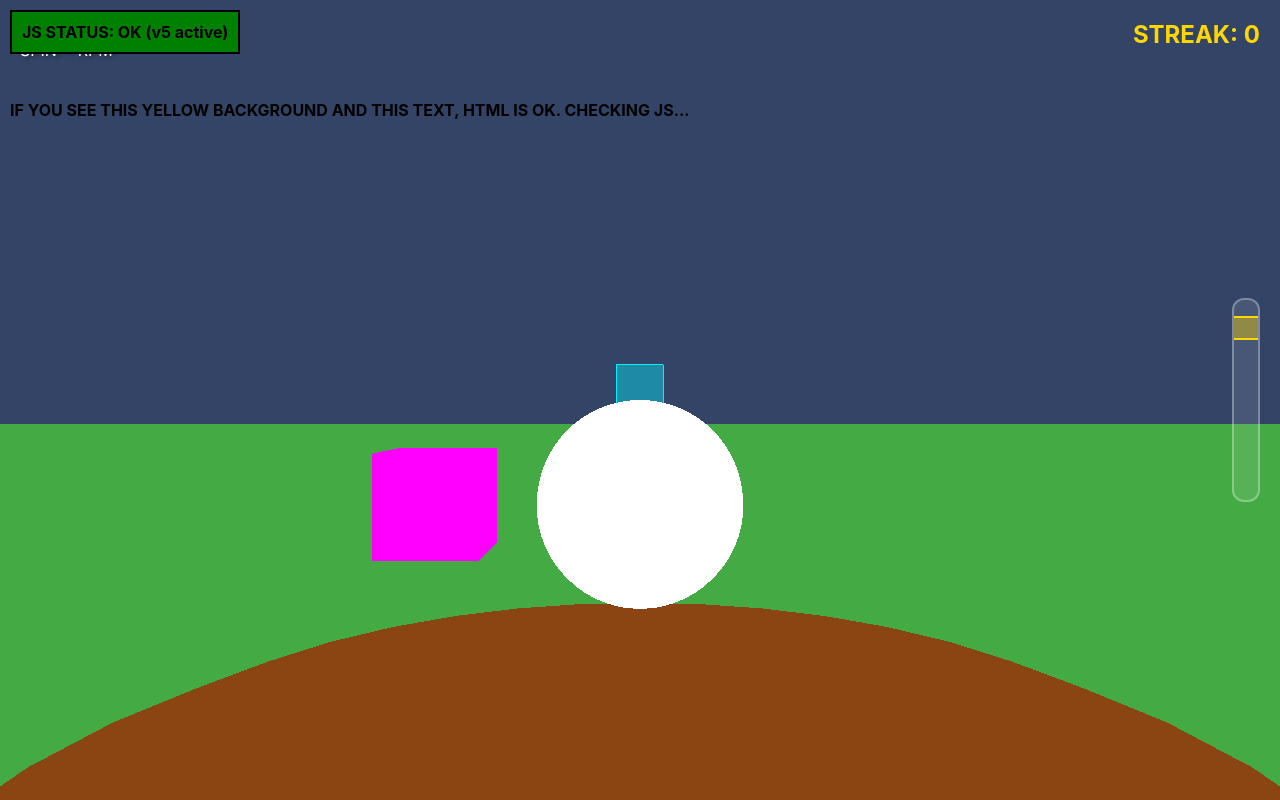
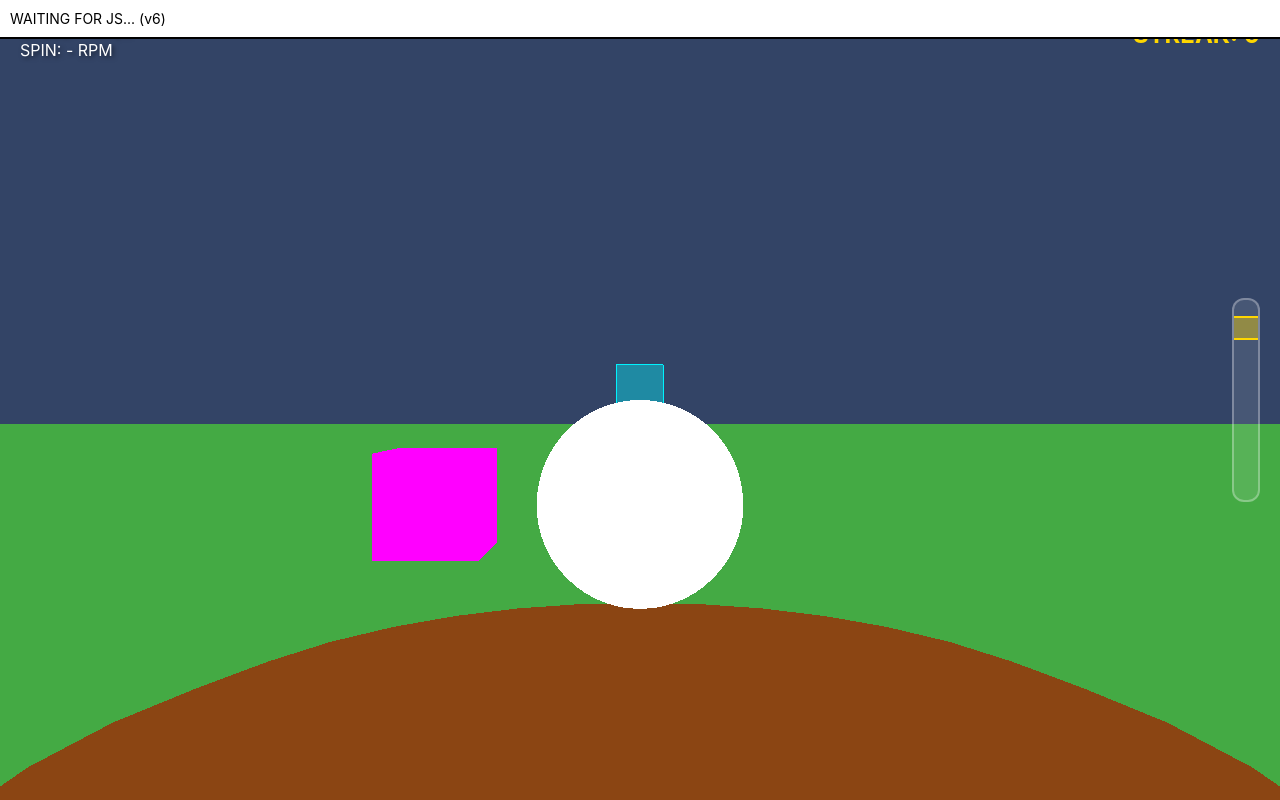
Before and after one commit to psguny9me/pitchinggame, a website built with Vite: page index.html in a window 1280 px wide. Built offline with nearby package versions, Linux system fonts and the light colour scheme; animation ran at ten frames a second.

Commit message:
Debug: Hyper-distinct LIME background and WebGL check

```diff
--- a/index.html
+++ b/index.html
@@ -20,7 +20,7 @@
     body {
       margin: 0;
       overflow: hidden;
-      background: #ffff00;
+      background: #00ff00 !important;
       touch-action: none;
       font-family: 'Inter', sans-serif;
       color: black;
@@ -30,7 +30,20 @@
       width: 100vw;
       height: 100vh;
       position: relative;
-      background: #ffff00;
+      background: #00ff00;
+    }
+
+    #debug-box {
+      position: absolute;
+      top: 0;
+      left: 0;
+      width: 100%;
+      background: white;
+      color: black;
+      z-index: 9999;
+      padding: 10px;
+      border-bottom: 2px solid black;
+      font-size: 14px;
     }
 
     #js-check {
@@ -126,10 +139,8 @@
 </head>
 
 <body>
-  <script>alert("HTML BODY LOADED");</script>
-  <div id="js-check">JS STATUS: WAITING FOR START...</div>
+  <div id="debug-box">WAITING FOR JS... (v6)</div>
   <div id="app">
-    <div id="loading-text">IF YOU SEE THIS YELLOW BACKGROUND AND THIS TEXT, HTML IS OK. CHECKING JS...</div>
     <div id="ui-layer">
       <div class="stats-panel">
         <div id="speed-text">SPEED: - km/h</div>
@@ -143,7 +154,7 @@
       <div id="message-overlay">STRIKE!</div>
     </div>
   </div>
-  <script type="module" src="/src/main.js"></script>
+  <script type="module" src="src/main.js"></script>
 </body>
 
 </html>
```
